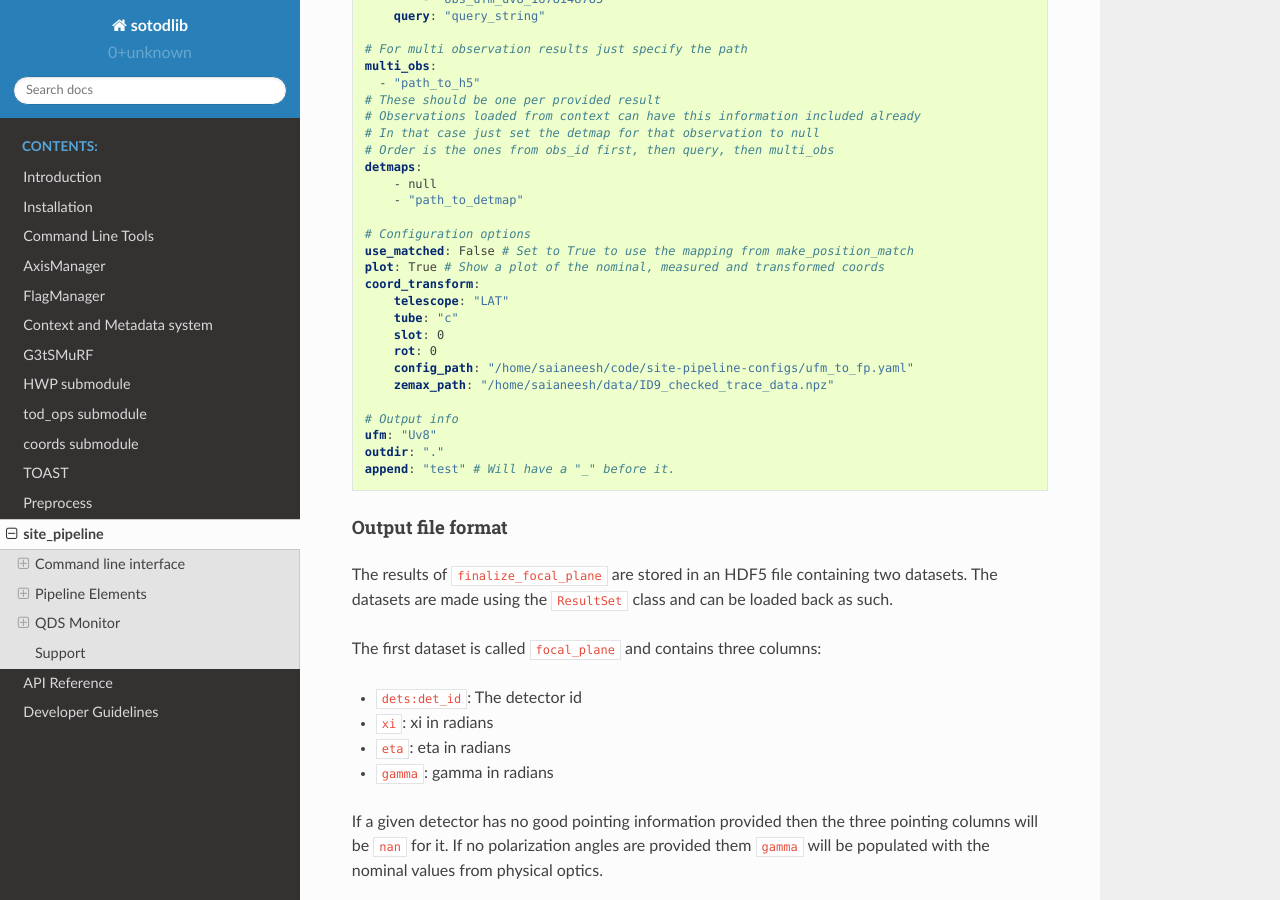
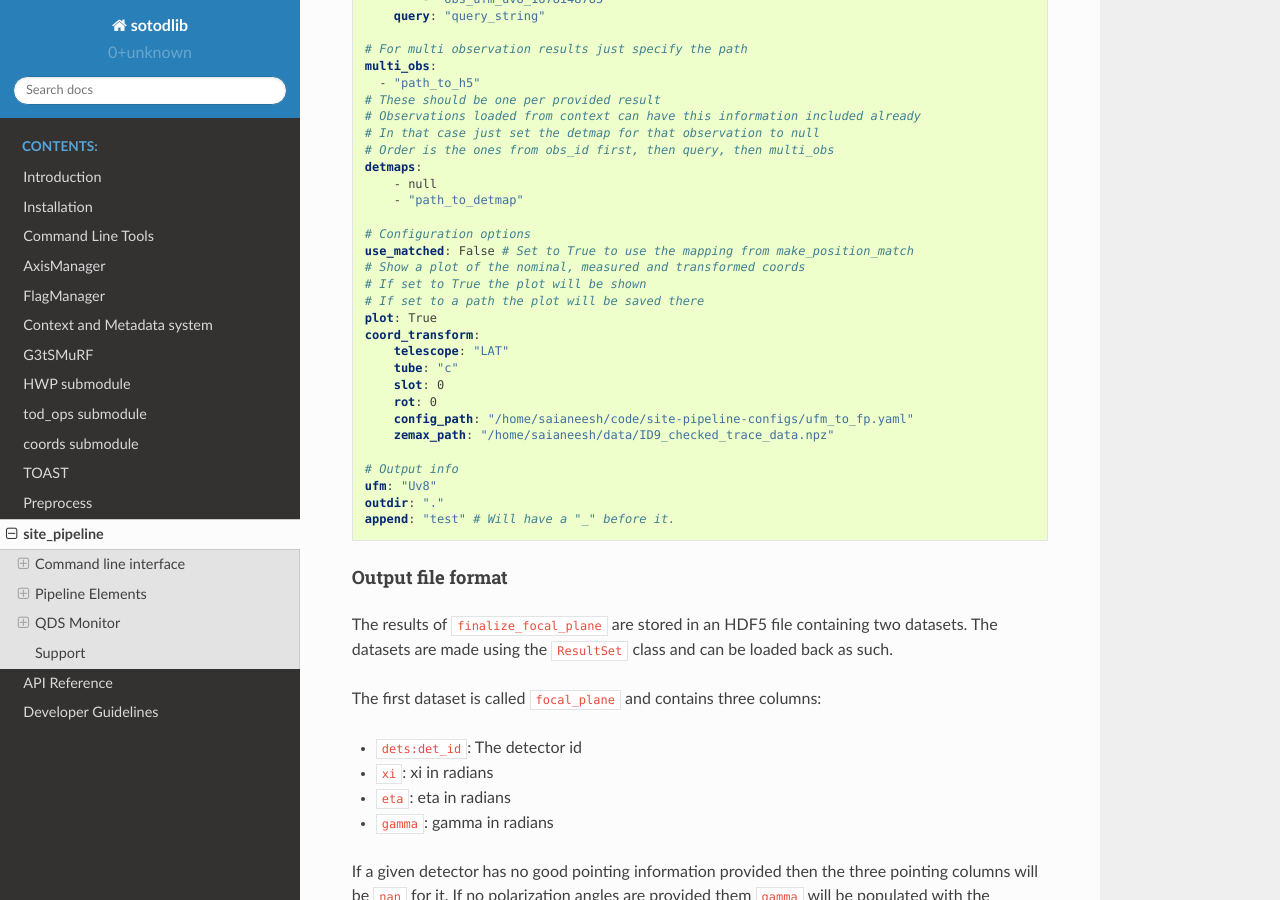
Before and after one commit to simonsobs/sotodlib, a Sphinx documentation site: the page built from docs/site_pipeline.rst, in a window 1280 px wide and 900 px high, scrolled down 4233 px. Built offline with Sphinx 7.4.7 and the Read the Docs theme 2.0.0, drawn with Linux system fonts in a browser that asks for light colours.

Commit message:
Update to use new plotting

```diff
--- a/docs/site_pipeline.rst
+++ b/docs/site_pipeline.rst
@@ -228,7 +228,10 @@ Here's an annotated example:
 
   # Configuration options
   use_matched: False # Set to True to use the mapping from make_position_match
-  plot: True # Show a plot of the nominal, measured and transformed coords
+  # Show a plot of the nominal, measured and transformed coords
+  # If set to True the plot will be shown
+  # If set to a path the plot will be saved there
+  plot: True
   coord_transform:
       telescope: "LAT"
       tube: "c"
```
Also changed, not shown: 1 other file.
